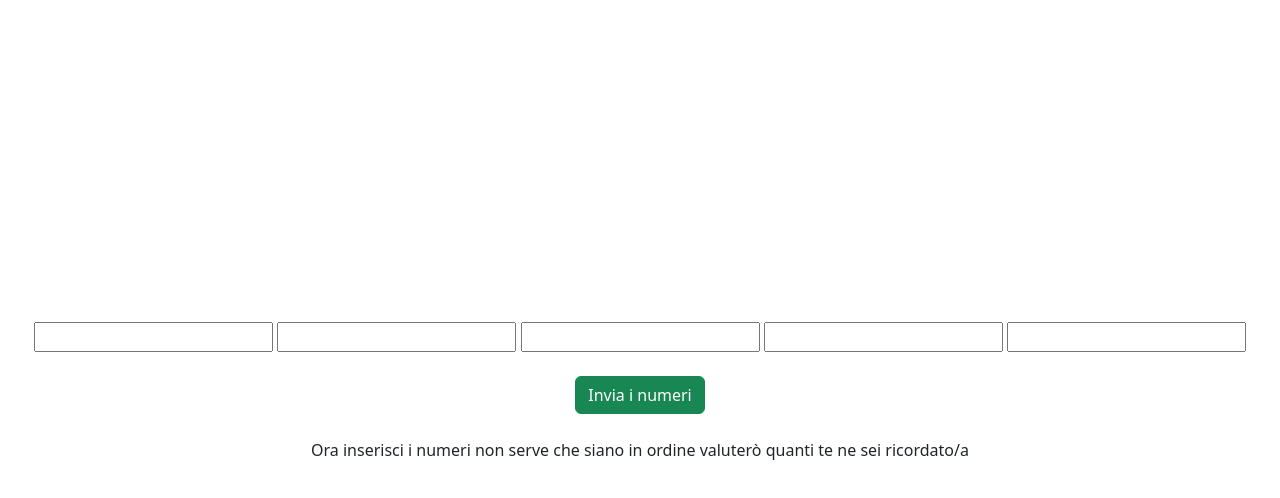
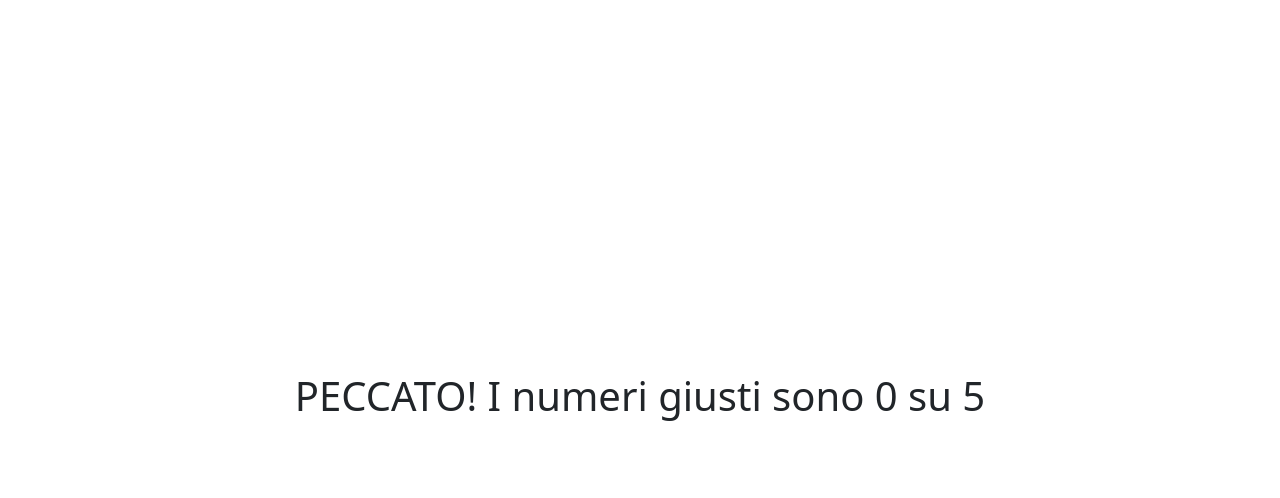
Before and after one commit to orazi-paolo/js-simon, a plain HTML site: page index.html in a window 1280 px wide. Both pictures are taken after a click on the button "Invia i numeri". Drawn offline with nearby package versions, Linux system fonts and the light colour scheme.

Commit message:
completed without bonus

```diff
--- a/index.html
+++ b/index.html
@@ -35,9 +35,10 @@
             <input id="num4" type="number">
             <input id="num5" type="number">
         </div>
-        <button class="btn btn-success mb-4 d-none">Invia i numeri</button>
+        <button id="button" class="btn btn-success mb-4 d-none">Invia i numeri</button>
         <p id="valuation" class="d-none">Ora inserisci i numeri non serve che siano in ordine valuterò quanti te ne sei
             ricordato/a</p>
+        <div id="result" class="h1"></div>
     </div>
 
 </body>
--- a/js/script.js
+++ b/js/script.js
@@ -3,7 +3,7 @@ const countdownField = document.getElementById('countdown');
 const guessNumber = document.getElementById('guessNumber');
 const inputUser = document.getElementById('input-user');
 const description = document.getElementById('description');
-const buttonSendNumber = document.querySelector('button');
+const buttonSendNumber = document.getElementById('button');
 const valuation = document.getElementById('valuation');
 
 
@@ -48,14 +48,26 @@ function verifyNumber() {
         parseInt(document.getElementById('num4').value),
         parseInt(document.getElementById('num5').value)
     ]
-    // creo una variabile per vedere se sono uguali i numeri
-    const isSame = false;
+    // creo una variabile per vederi quanti numeri corrispondono
+    let sameNumberCount = 0;
 
     // ora posso confrontare i due array
     for (let i = 0; i < guessNumberArray.length; i++) {
-        if (numberUser[i] === guessNumberArray[i]) {
-            isSame = true;
-            break;
+        if (guessNumberArray.includes(numberUser[i])) {
+            sameNumberCount++; //aumento il contatore di numeri uguali
         }
     }
+    // ora scrivo il risultato in pagina
+    const result = document.getElementById('result');
+    resultText = sameNumberCount === guessNumberArray.length ? result.innerText = `BRAVO! Hai inserito tutti i numeri giusti!` : result.innerText = `PECCATO! I numeri giusti sono ${sameNumberCount} su 5`;
+
 }
+
+// la funzione verifyNumber la eseguo quando clicco sul bottone
+buttonSendNumber.addEventListener('click', function () {
+    verifyNumber();
+    // faccio sparire tutto ciò che non riguarda il risultato
+    buttonSendNumber.classList.add('d-none');
+    inputUser.classList.add('d-none');
+    valuation.classList.add('d-none');
+});
```
